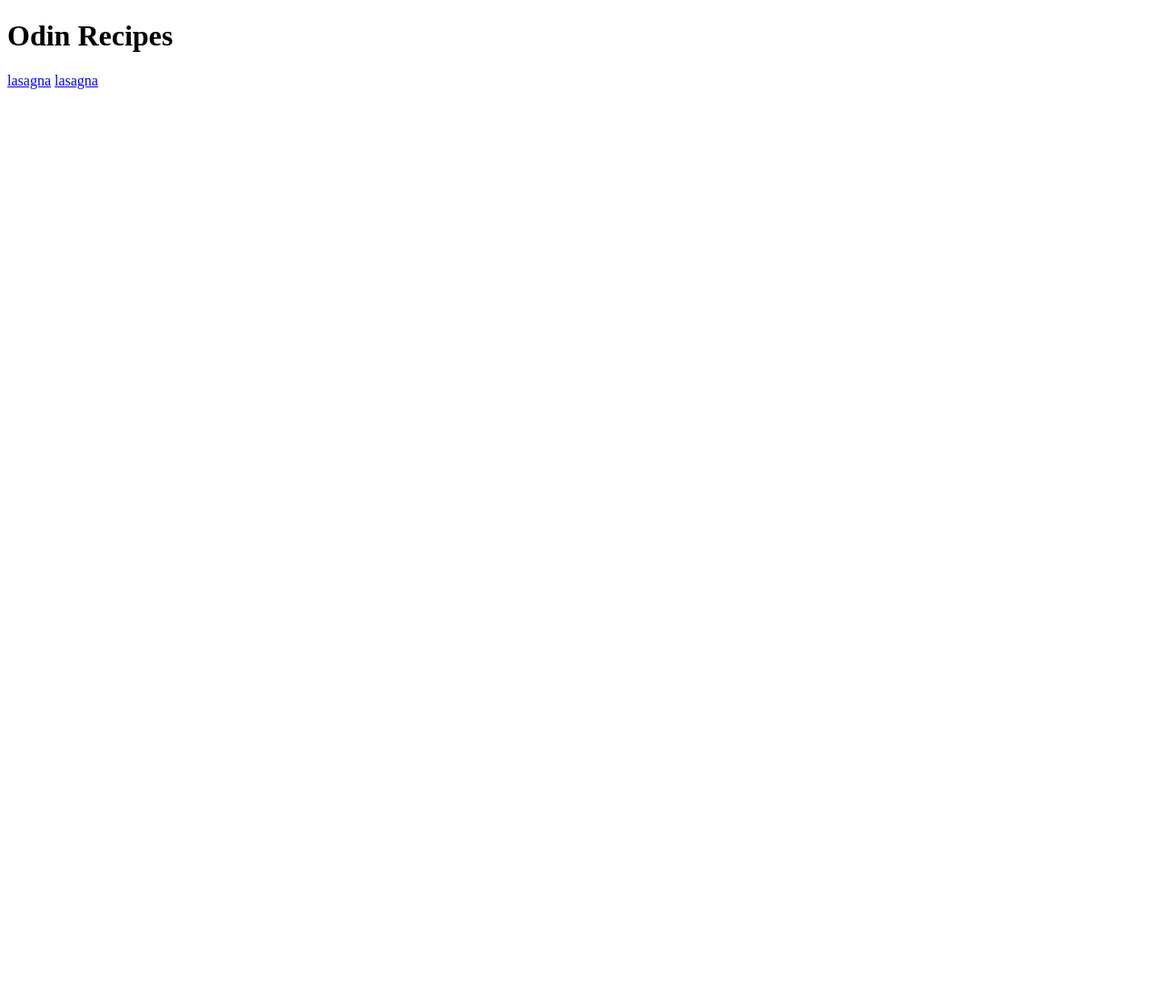
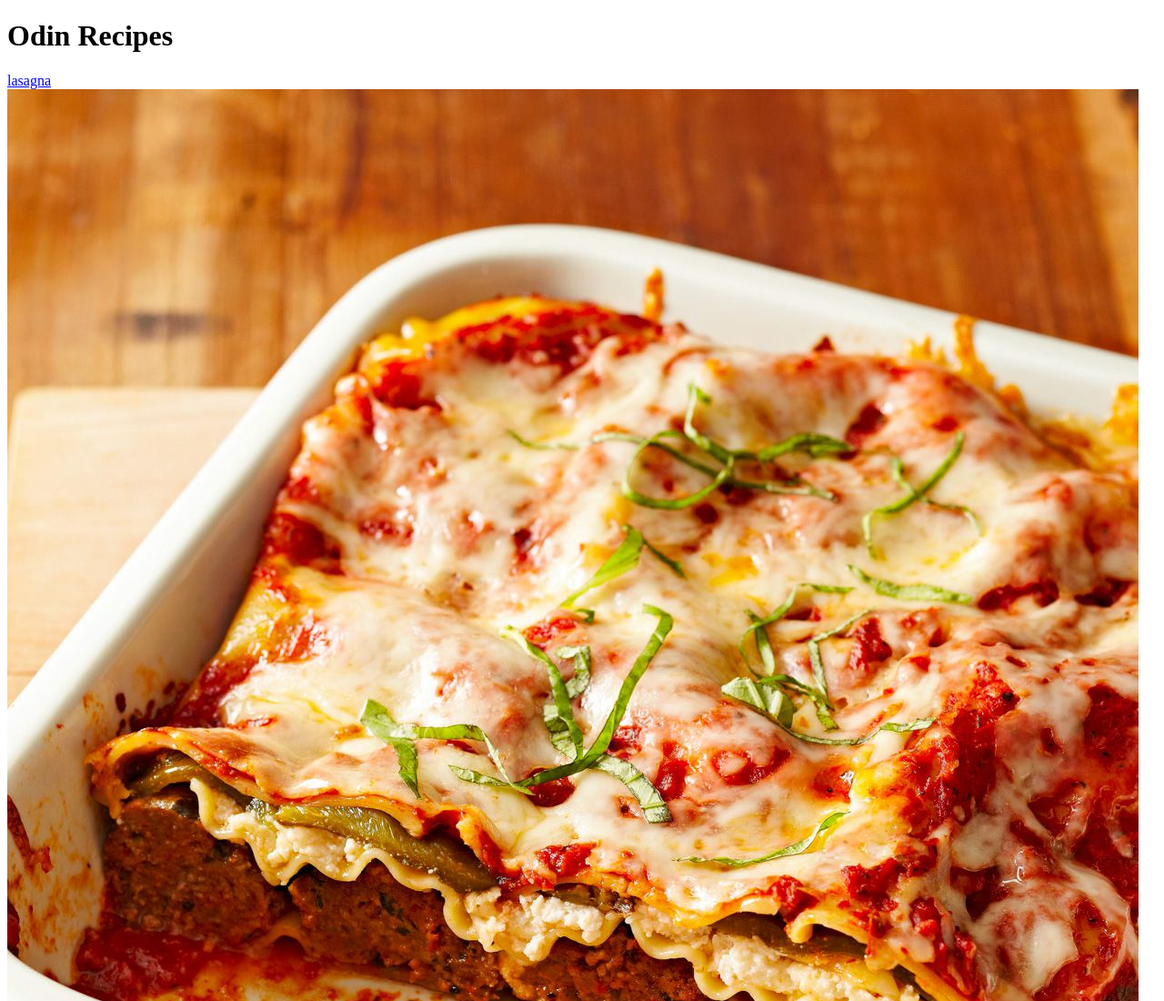
Before and after one commit to ja259/odin-recipes, a plain HTML site: page index.html in a window 1280 px wide. Shown: the top 1100 px of the page at 91% size. Before the commit the page ends 800 px from the top, so only its background shows below. Drawn offline with Linux system fonts and the light colour scheme.

Commit message:
Add ../index.html

```diff
--- a/index.html
+++ b/index.html
@@ -7,9 +7,9 @@
 
     <body>
         <h1>Odin Recipes</h1>
-        <a href="https://www.allrecipes.com/recipe/23600/worlds-best-lasagna/">lasagna</a>
+        <a href="recipes/lasagna.html">lasagna</a>
 
-        <a href="recipes/lasagna.html">lasagna</a>
+        <img src="recipes/lasagna.jpg">
 
 
     </body>
```
